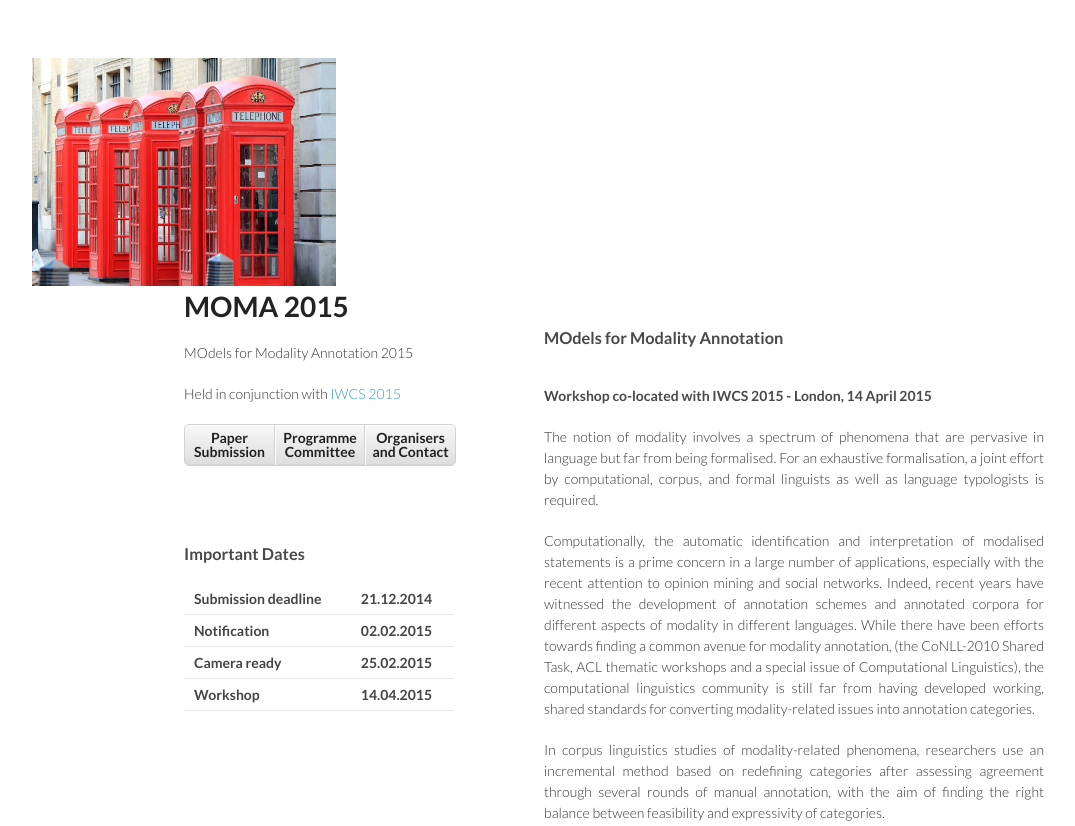
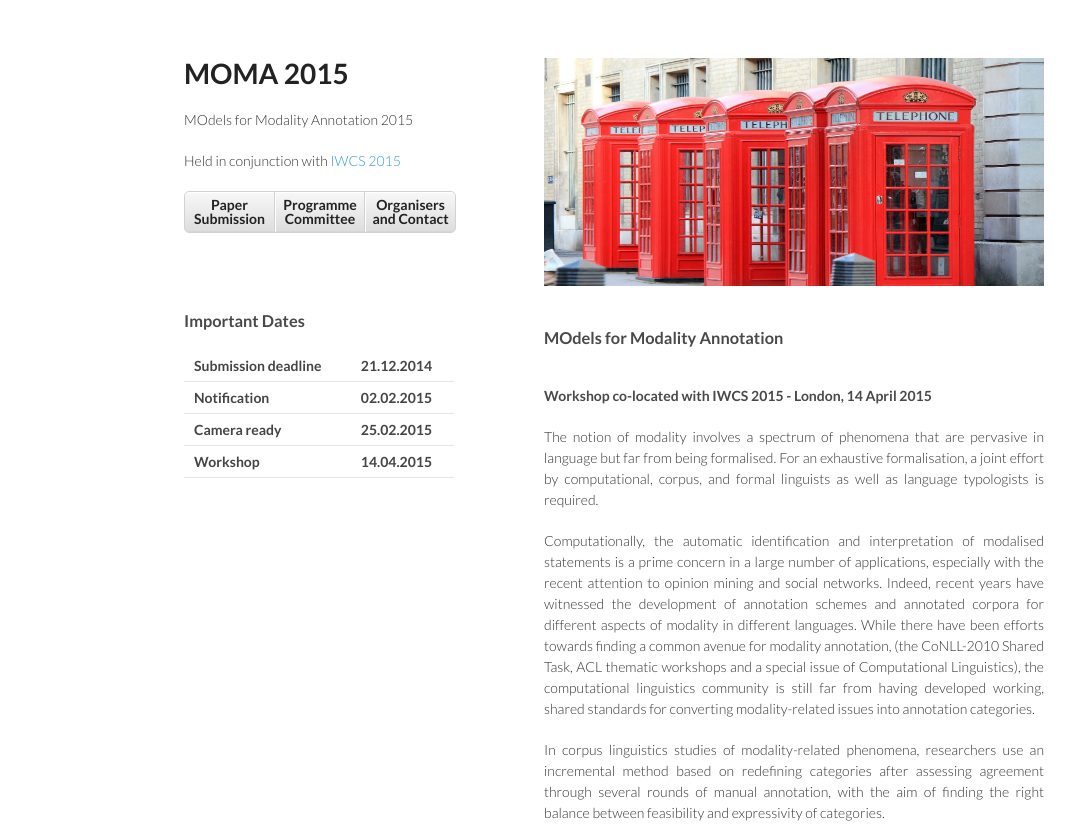
Before and after one commit to malvinanissim/moma2015, a plain HTML site: page index.html in a window 1280 px wide. Shown: the top 826 px of the page, without its empty margins (26-1101 px from the left). Drawn offline with Linux system fonts and the light colour scheme.

Commit message:
Update index.html

```diff
--- a/index.html
+++ b/index.html
@@ -11,7 +11,6 @@
     <!--[if lt IE 9]>
     <script src="//html5shiv.googlecode.com/svn/trunk/html5.js"></script>
     <![endif]-->
-  <img src="cover.jpg" alt="telephone" style="width:304px;height:228px">
   </head>
   <body>
     <div class="wrapper">
@@ -59,6 +58,7 @@
 
       </header>
       <section>
+      <img src="cover.jpg" alt="telephone" style="width:604px;height:228px">
         <h3>
 <a name="welcome-to-github-pages" class="anchor" href="#welcome-to-github-pages"><span class="octicon octicon-link"></span></a>
 MOdels for Modality Annotation</h3>
```
